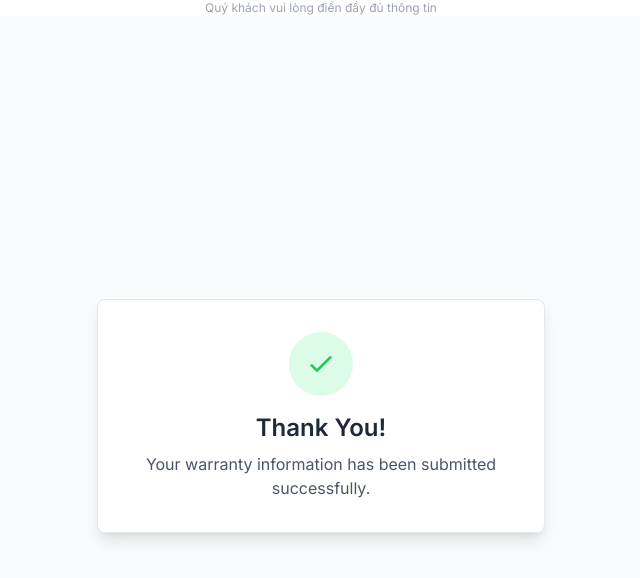
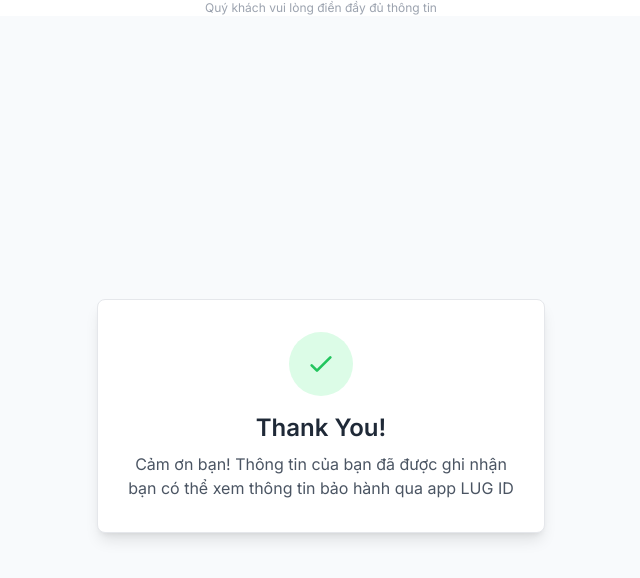
Before and after one commit to duksosleepy/lug-front, a Next.js app: page /warranty/success in a window 1280 px wide. Shown: the top 578 px of the page, without its empty margins (319-959 px from the left). Built offline with nearby package versions, Linux system fonts and the light colour scheme.

Commit message:
change success message

```diff
--- a/app/warranty/success/page.tsx
+++ b/app/warranty/success/page.tsx
@@ -32,7 +32,7 @@ export default function WarrantySuccessPage() {
 						Thank You!
 					</h1>
 					<p className="text-gray-600">
-						Your warranty information has been submitted successfully.
+					Cảm ơn bạn! Thông tin của bạn đã được ghi nhận bạn có thể xem thông tin bảo hành qua app LUG ID
 					</p>
 				</CardContent>
 			</Card>
```
